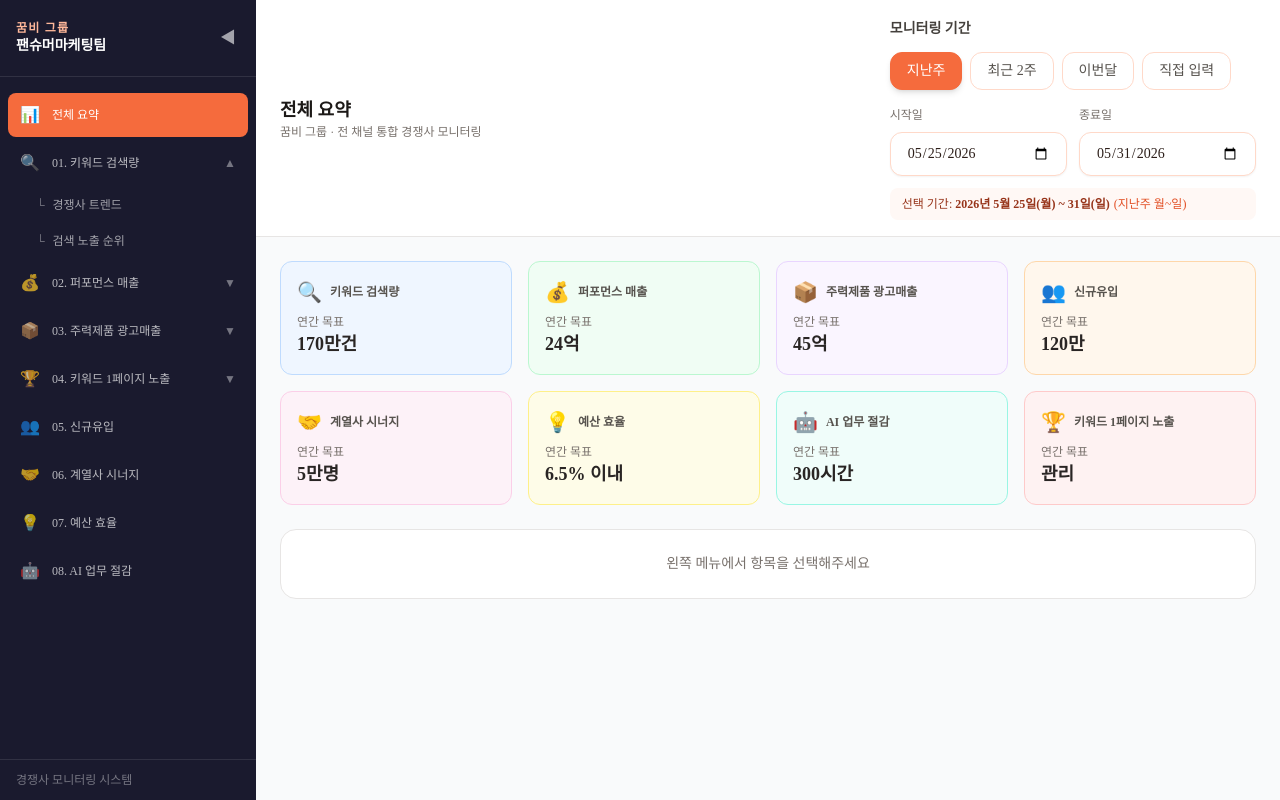
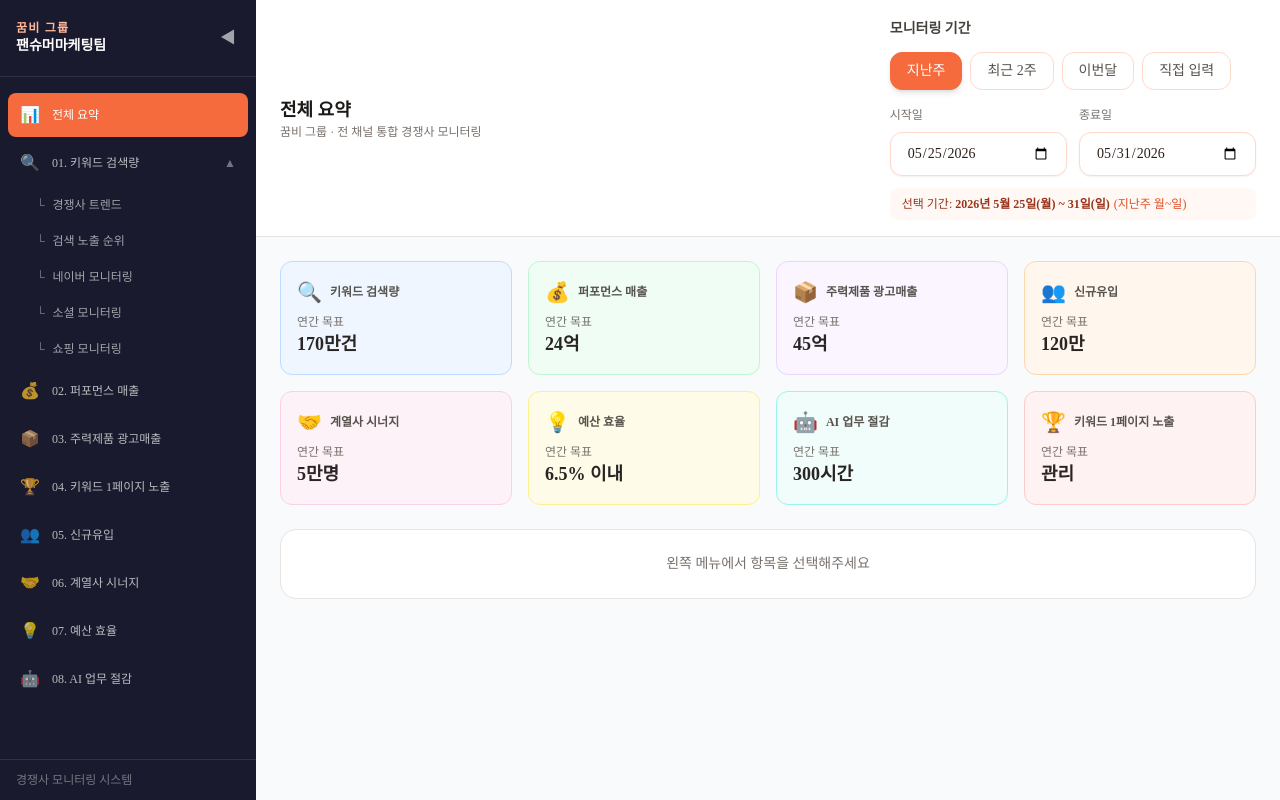
Before and after one commit to ggumbim-droid/ggumbi-monitor, a Next.js app: page / in a window 1280 px wide. Built offline with nearby package versions, Linux system fonts and the light colour scheme.

Commit message:
Update page.tsx

```diff
--- a/src/app/page.tsx
+++ b/src/app/page.tsx
@@ -79,32 +79,28 @@ const SIDEBAR_MENUS = [
     children: [
       { id: "keyword_trend", label: "경쟁사 트렌드" },
       { id: "keyword_ranking", label: "검색 노출 순위" },
+      { id: "monitor_naver", label: "네이버 모니터링" },
+      { id: "monitor_social", label: "소셜 모니터링" },
+      { id: "monitor_shopping", label: "쇼핑 모니터링" },
     ],
   },
   {
     id: "kpi_performance",
     label: "02. 퍼포먼스 매출",
     icon: "💰",
-    children: [
-      { id: "monitor_naver", label: "네이버 모니터링" },
-      { id: "monitor_social", label: "소셜 모니터링" },
-    ],
+    children: [],
   },
   {
     id: "kpi_ads",
     label: "03. 주력제품 광고매출",
     icon: "📦",
-    children: [
-      { id: "monitor_shopping", label: "쇼핑 모니터링" },
-    ],
+    children: [],
   },
   {
     id: "kpi_exposure",
     label: "04. 키워드 1페이지 노출",
     icon: "🏆",
-    children: [
-      { id: "keyword_ranking", label: "순위 추이" },
-    ],
+    children: [],
   },
   {
     id: "kpi_newuser",
```
